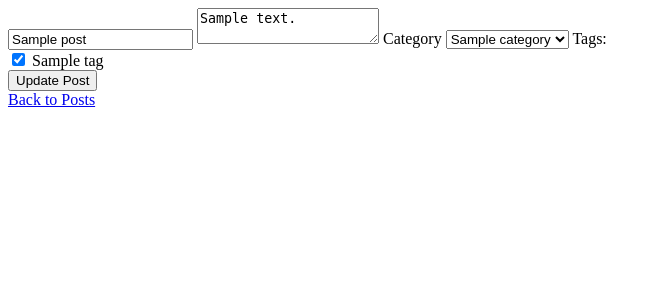
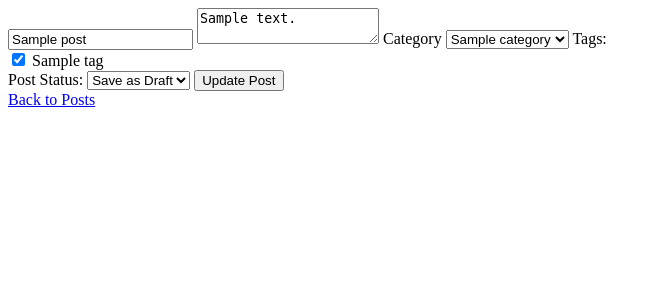
Before and after one commit to anhbun/cms_project, a PHP site: page /edit_post.php?id=1 in a window 1280 px wide. Shown: the top 300 px of the page, without its empty margins (0-661 px from the left). Run offline with PHP 8.4, Linux system fonts and the light colour scheme; the visitor is signed in with stand-in values (Sample User, id 1); tables that the repository leaves empty or names only in its code hold one stand-in row (values such as "Sample post"); some libraries are stand-ins or nearby versions.

Commit message:
Implemented post draft and publish feature

```diff
--- a/public/edit_post.php
+++ b/public/edit_post.php
@@ -47,10 +47,11 @@ if (isset($_GET['id']) && is_numeric($_GET['id'])) {
             $title = $_POST['title'];
             $content = $_POST['content'];
             $category_id = $_POST['category_id'];
+            $status = $_POST['status'];
 
             // Update the post in the database
-            $updateStmt = $pdo->prepare('UPDATE posts SET title = ?, content = ?, category_id = ?, updated_at = CURRENT_TIMESTAMP WHERE id = ?');
-            if ($updateStmt->execute([$title, $content, $category_id, $postId])) {
+            $updateStmt = $pdo->prepare('UPDATE posts SET title = ?, content = ?, category_id = ?, status = ?, updated_at = CURRENT_TIMESTAMP WHERE id = ?');
+            if ($updateStmt->execute([$title, $content, $category_id, $status, $postId])) {
 
                 // Update tags(delete old ones and insert new ones)
                 $deleteTagsStmt = $pdo->prepare('DELETE FROM post_tags WHERE post_id = ?');
@@ -113,6 +114,13 @@ if (isset($_GET['id']) && is_numeric($_GET['id'])) {
             <?php echo $tag['name']; ?><br>
         <?php endforeach; ?>
 
+        <!-- Post Status -->
+        <label for="status">Post Status: </label>
+        <select name="status" id="status">
+            <option value="draft" <?php if ($post['status'] === 'draft') echo 'selected'; ?>>Save as Draft</option>
+            <option value="published" <?php if ($post['status'] === 'published') echo 'selected'; ?>>Publish Now</option>
+        </select>
+
         <button type="submit">Update Post</button>
     </form>
 
```
Also changed, not shown: public/create_post.php (+10 -2 lines), public/posts.php (+13 -0 lines).
